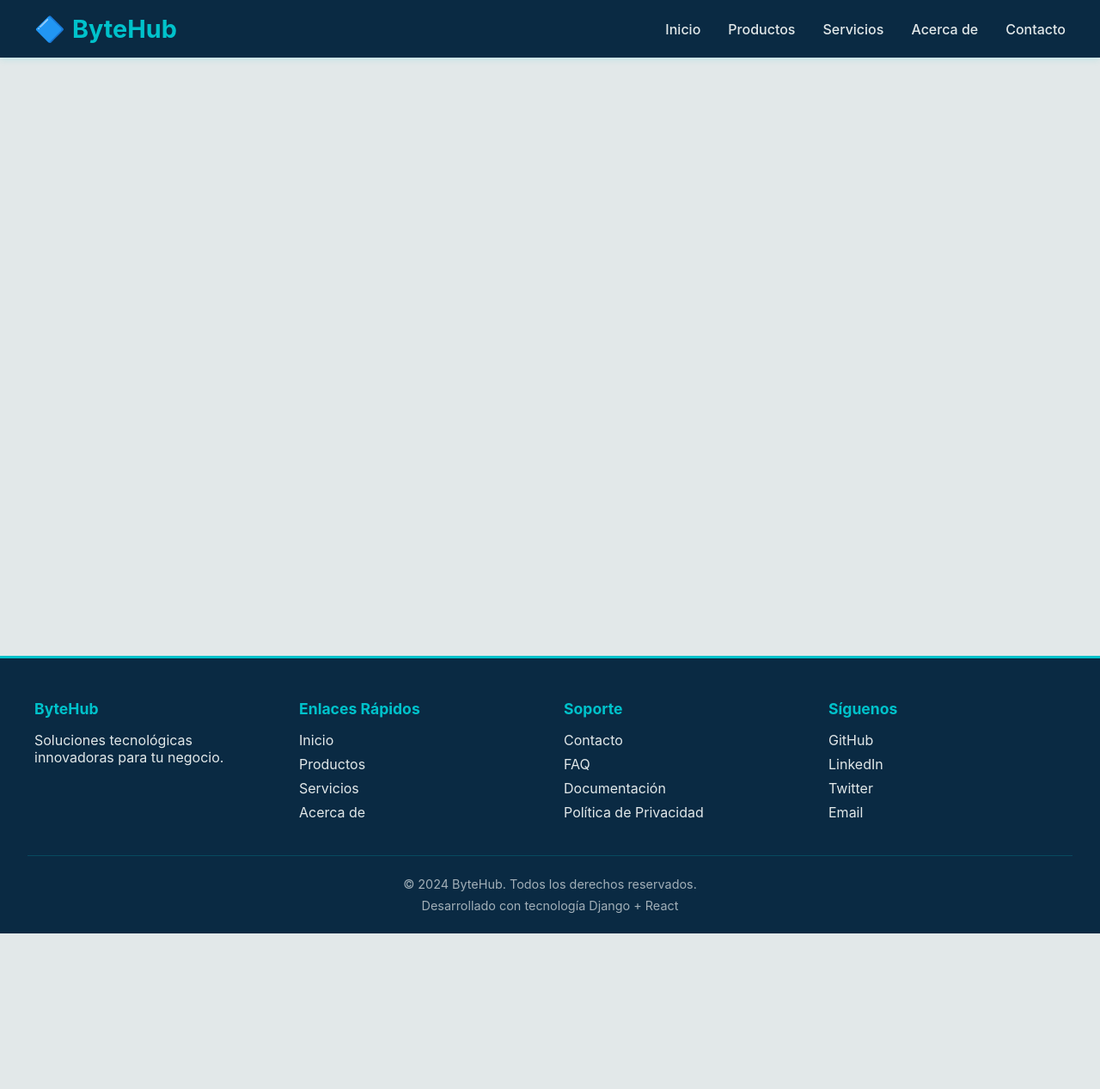
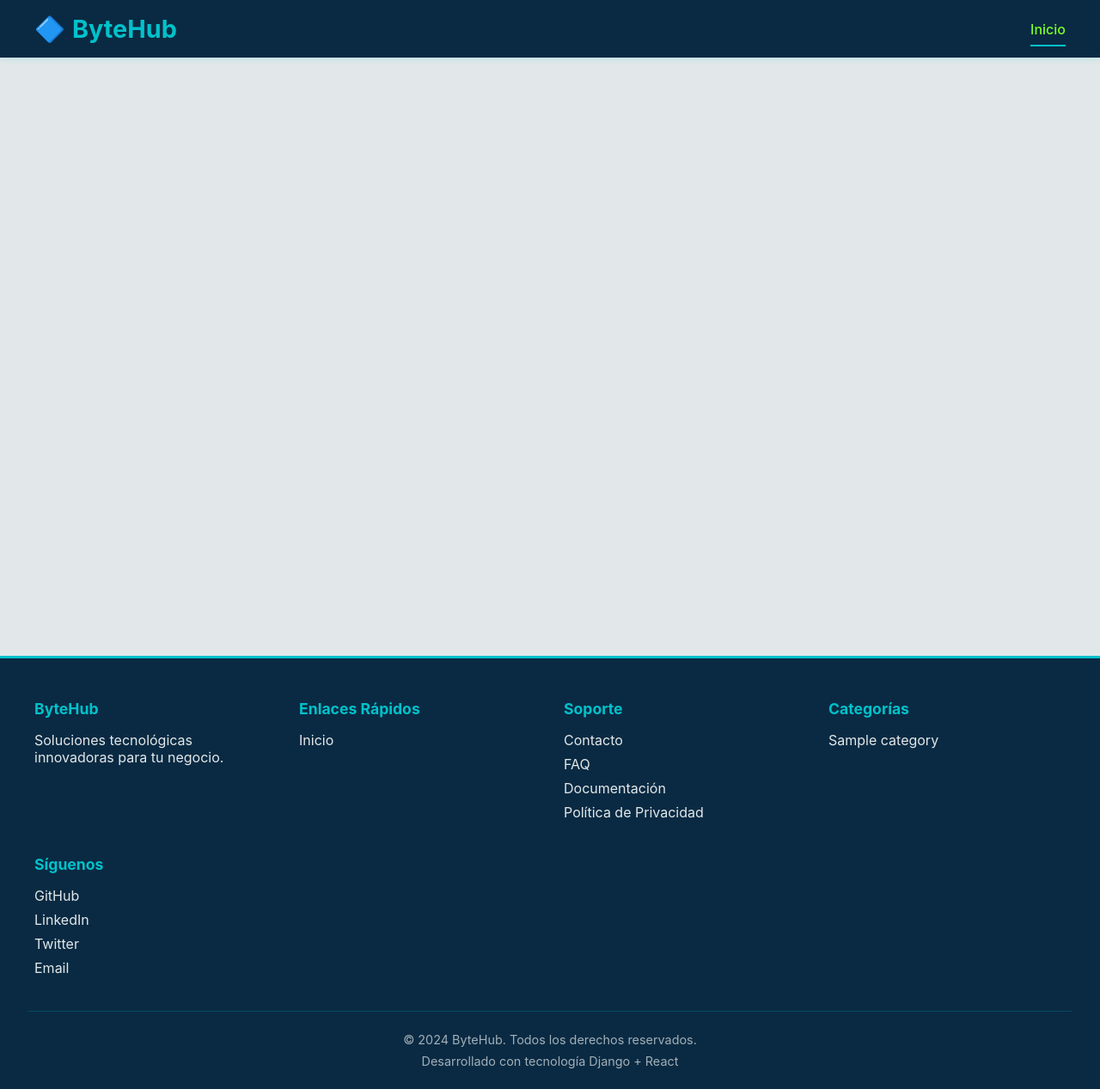
Before and after one commit to DavidCurelop/ByteHub, a Django app: template pages/templates/pages/base.html in a window 1280 px wide. Shown: the whole page at 86% size. Before the commit the page ends 1086 px from the top, so only its background shows below. Run offline with Django 5.2, Linux system fonts and the light colour scheme; the template is opened without the code that fills it: most values are stand-ins (such as "Sample title", 1, 10 or a date in 2020).

Commit message:
refactor(base): Refactor of the header and footer to follow proper conventions

```diff
--- a/pages/templates/pages/base.html
+++ b/pages/templates/pages/base.html
@@ -161,11 +161,7 @@
             </a>
             <nav>
                 <ul>
-                    <li><a href="/">Inicio</a></li>
-                    <li><a href="/productos">Productos</a></li>
-                    <li><a href="/servicios">Servicios</a></li>
-                    <li><a href="/acerca-de">Acerca de</a></li>
-                    <li><a href="/contacto">Contacto</a></li>
+                    <li><a class="nav-link active" href="{% url 'pages:home' %}">Inicio</a></li>
                 </ul>
             </nav>
         </div>
@@ -187,9 +183,7 @@
                 <h3>Enlaces Rápidos</h3>
                 <ul>
                     <li><a href="/">Inicio</a></li>
-                    <li><a href="/productos">Productos</a></li>
-                    <li><a href="/servicios">Servicios</a></li>
-                    <li><a href="/acerca-de">Acerca de</a></li>
+
                 </ul>
             </div>
             <div class="footer-section">
@@ -199,6 +193,14 @@
                     <li><a href="/faq">FAQ</a></li>
                     <li><a href="/documentacion">Documentación</a></li>
                     <li><a href="/politica-privacidad">Política de Privacidad</a></li>
+                </ul>
+            </div>
+            <div class="footer-section">
+                <h3>Categorías</h3>
+                <ul>
+                    {% for category in categories %}
+                    <li><a href="#">{{ category.name }}</a></li>
+                    {% endfor %}
                 </ul>
             </div>
             <div class="footer-section">
```
Also changed, not shown: .github/copilot-instructions.md.
